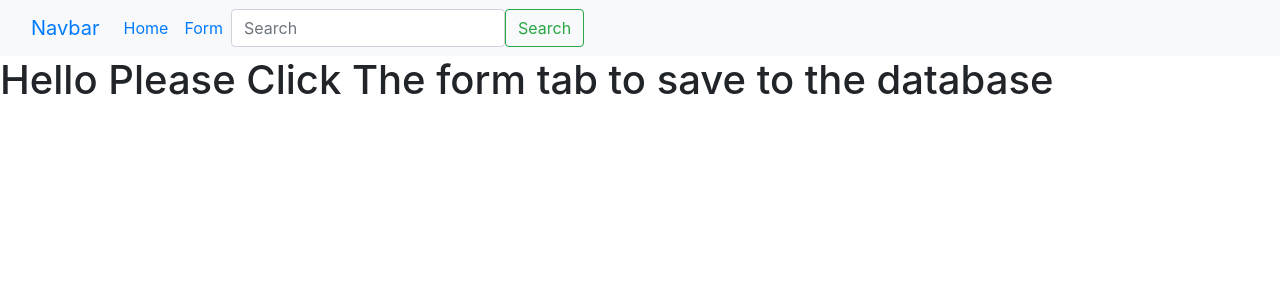
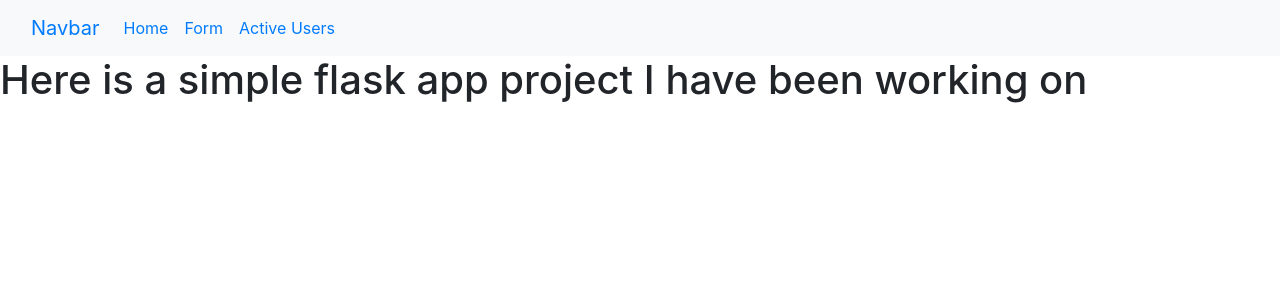
Before and after one commit to akovalp/simpleproject, a Flask app: page / in a window 1280 px wide. Shown: the top 300 px of the page. Run offline with Flask 2, Linux system fonts and the light colour scheme; some libraries are stand-ins or nearby versions.

Commit message:
Added database visualisation

```diff
--- a/app.py
+++ b/app.py
@@ -11,6 +11,18 @@ class User(db.Model):
     name = db.Column(db.String(50), nullable=False)
     surname = db.Column(db.String(50), nullable=False)
     birthday = db.Column(db.String(50), nullable=False)
+    email = db.Column(db.String(50), nullable=False)
+
+    def __init__(self, name, surname, birthday, email):
+        self.name = name
+        self.surname = surname
+        self.birthday = birthday
+        self.email = email
+
+    def __repr__(self):
+        return f"<id={self.id}, name={self.name}> surname={self.surname}> birthday={self.birthday}> email={self.email}>"
+
+
 
 
 db.create_all()
@@ -28,23 +40,32 @@ def page():
         name = request.form['name']
         surname = request.form['surname']
         birthday = request.form['birthday']
-        new_user = User(name=name, surname=surname, birthday=birthday)
+        email = request.form['email']
+        new_user = User(name=name, surname=surname, birthday=birthday, email=email)
         db.session.add(new_user)
         db.session.commit()
-        return render_template('thankyou.html', name=name, surname=surname)
+        return render_template('thankyou.html', name=name, surname=surname, birthday=birthday, email=email)
 
     return render_template('form.html')
 
 #Create a thank you page after the form is submitted with a dynamic url that shows the name of the user
-@app.route('/thankyou')
+@app.route('/thankyou', methods=['GET','POST'])
 def thankyou():
-    if request.method == 'POST':
-        first = request.args.get('name')
-        last = request.args.get('surname')
-        return render_template('thankyou.html', name=first, surname=last)
+    all_users = User.query.all()
 
+    if request.method == 'POST' and request.form['name'] != '' and request.form['surname'] != '':
+        all_users = request.args.get('all_users')
+        name = request.args.get('name')
+        surname = request.args.get('surname')
+        email = request.args.get('email')
 
+        return render_template('thankyou.html', name=name, surname=surname, all_users=all_users, email=email)
+
+@app.route('/users')
+def users():
+    all_users = User.query.all()
+    return render_template('userlists.html', all_users=all_users)
 
 
 if __name__ == '__main__':
-    app.run(debug=False)
+    app.run(debug=True)
--- a/templates/base.html
+++ b/templates/base.html
@@ -25,12 +25,12 @@
               <li class="nav-item">
                 <a class="nav-link active" aria-current="page" href="{{url_for('page')}}">Form</a>
               </li>
+              <li class="nav-item">
+                <a class="nav-link active" aria-current="page" href="{{url_for('users')}}">Active Users</a>
+              </li>
 
             </ul>
-            <form class="d-flex" role="search">
-              <input class="form-control me-2" type="search" placeholder="Search" aria-label="Search">
-              <button class="btn btn-outline-success" type="submit">Search</button>
-            </form>
+
           </div>
         </div>
       </nav>
--- a/templates/index.html
+++ b/templates/index.html
@@ -1,5 +1,5 @@
 {%extends 'base.html'%}
 
 {%block content%}
-<h1>Hello Please Click The form tab to save to the database</h1>
+<h1>Here is a simple flask app project I have been working on</h1>
 {%endblock%}
```
Also changed, not shown: datarep.py (added, +7 -0 lines), templates/form.html (+23 -3 lines), templates/thankyou.html (+13 -1 lines), templates/userlists.html (added, +36 -0 lines), user.db (deleted).
